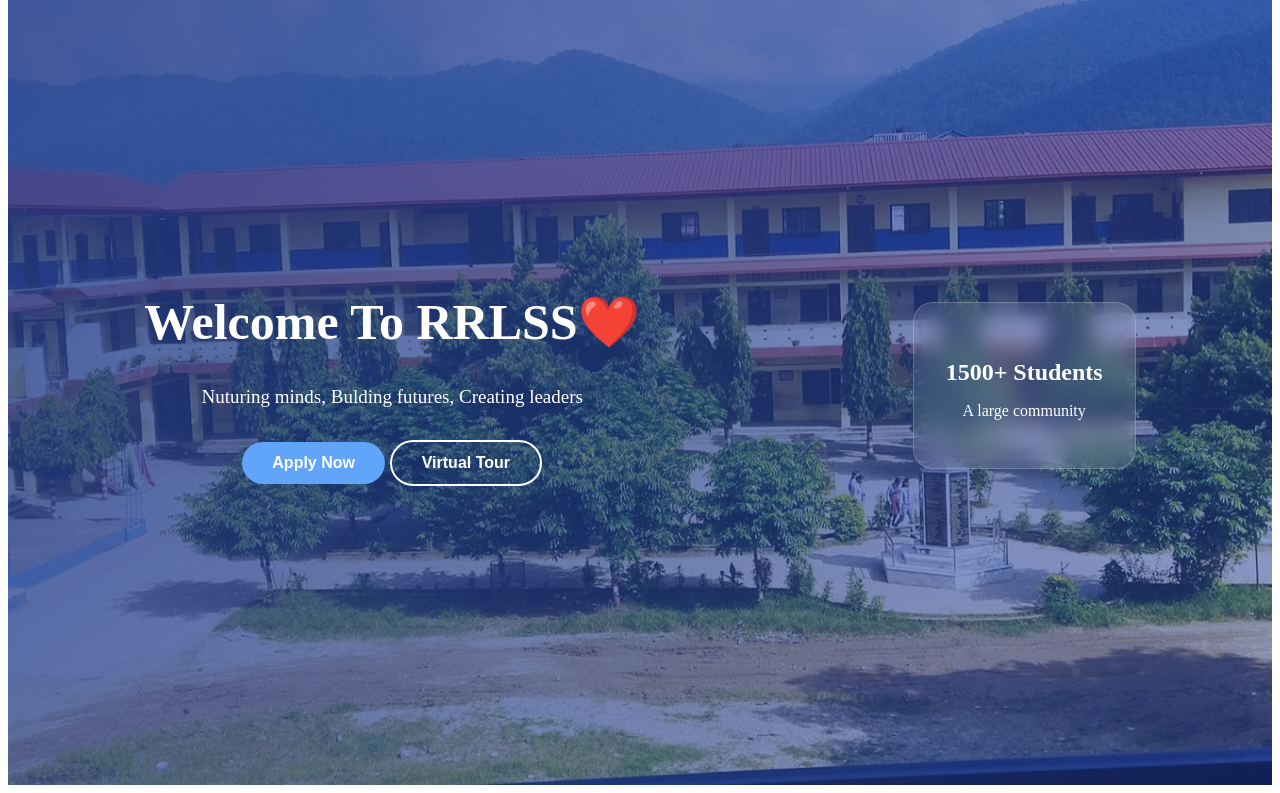
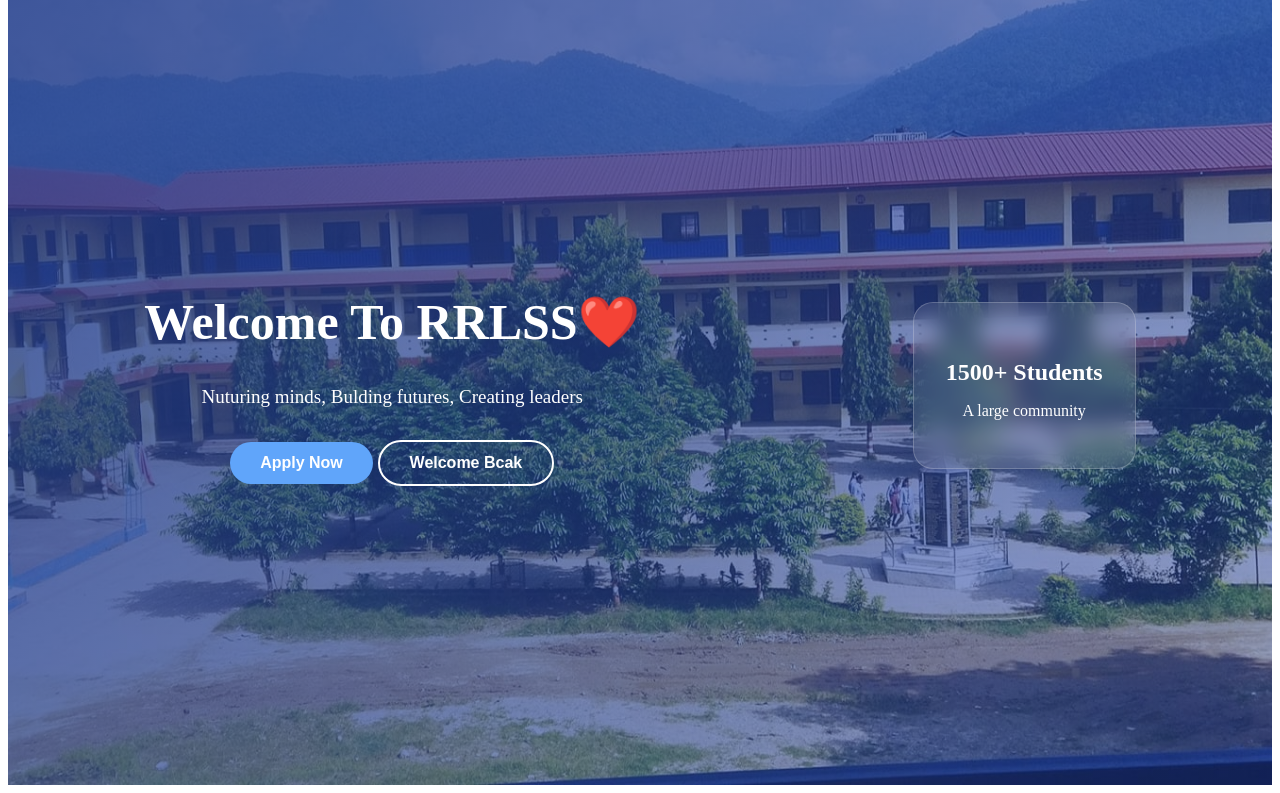
Before and after one commit to KishmatSapkota/Kishmat_Sapkota, a plain HTML site: page index.html in a window 1280 px wide. Shown: the part 98-891 px from the top of the page. Drawn offline with Linux system fonts and the light colour scheme.

Commit message:
fix: updated

```diff
--- a/index.html
+++ b/index.html
@@ -53,7 +53,7 @@
         <p class="hero-subtitle">Nuturing minds, Bulding futures, Creating leaders</p>
     <div class="hero-subtitle">
         <button id="change" onclick="change()" class="btn btn-primary">Apply Now</button>
-        <button class="btn btn-secondary">Virtual Tour</button>
+        <button class="btn btn-secondary">Welcome Bcak</button>
     </div>
     </div>
     <div class="hero-image">
```
